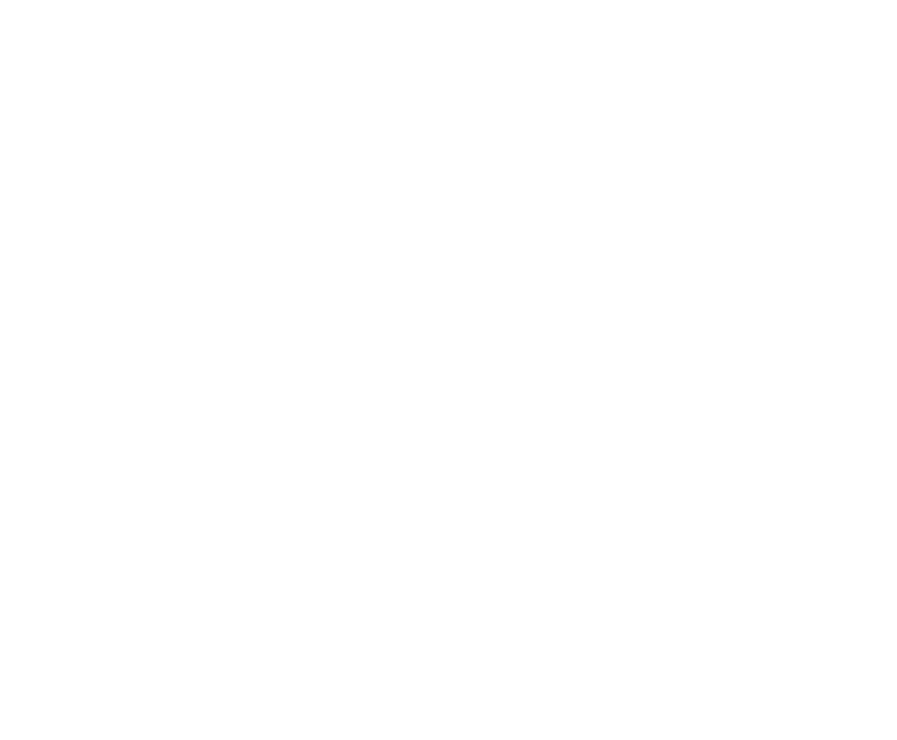
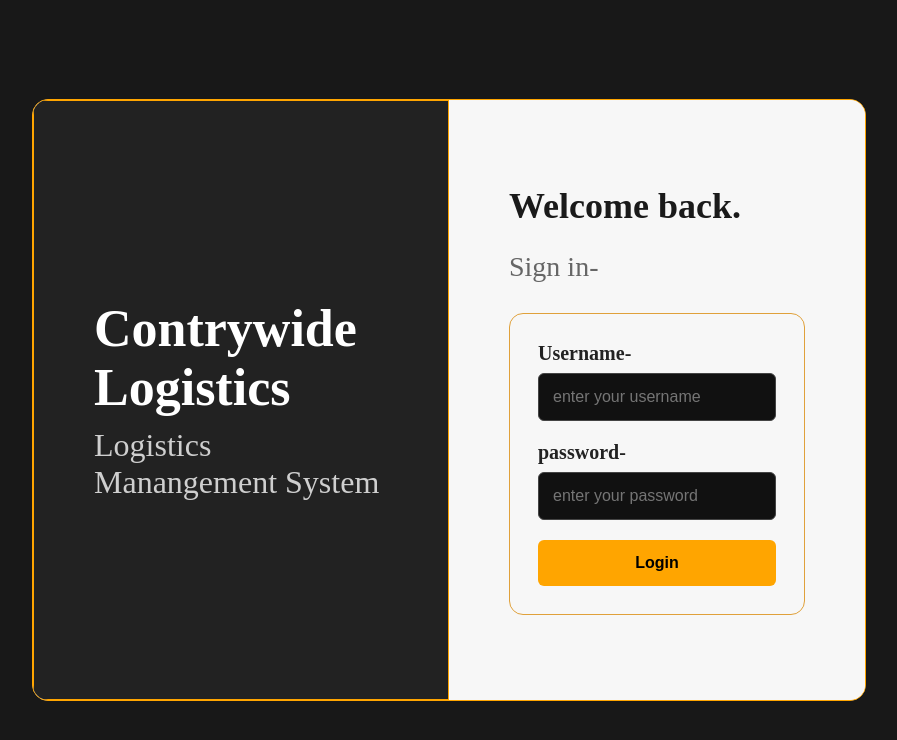
Before and after one commit to Alokkicks/countrywide-logistics, a plain HTML site: page login.html in a window 1280 px wide. Shown: the whole page, without its empty margins (191-1088 px from the left). Drawn offline with Linux system fonts and the light colour scheme.

Commit message:
Add and style login page

```diff
--- a/css/style.css
+++ b/css/style.css
@@ -1036,26 +1036,30 @@
     background-color: white;
     color: black;
 }
-.footer{
+
+.footer {
     background-color: #111;
     color: white;
     padding: 20px 6% 20px;
 }
+
 .footer-main {
     display: grid;
-    grid-template-columns: repeat(4,1fr);
+    grid-template-columns: repeat(4, 1fr);
     justify-content: space-between;
     max-width: 1100px;
     margin: 0 auto;
     padding-bottom: 40px;
-    gap: 60px   ;
+    gap: 60px;
 }
+
 .footer-contact h3,
 .footer-links h3 {
     color: orange;
     font-size: 30px;
     margin-bottom: 15px;
 }
+
 .footer-links a {
     display: block;
     color: #bdbdbd;
@@ -1065,10 +1069,11 @@
     transition: color 0.3s, transform 0.3s;
 }
 
-.footer-links a:hover{
-   color: orange;
-   transform: translateX(5px);
+.footer-links a:hover {
+    color: orange;
+    transform: translateX(5px);
 }
+
 .footer-bottom {
     border-top: 1px solid #444;
     padding-top: 20px;
@@ -1076,6 +1081,7 @@
     color: #888;
     font-size: 14px;
 }
+
 .contact-detail {
     display: flex;
     align-items: center;
@@ -1086,3 +1092,103 @@
     color: orange;
     width: 20px;
 }
+
+.login-section {
+    min-height: 100vh;
+    display: flex;
+    align-items: center;
+    justify-content: center;
+    background-color:  #181818;;
+}
+
+.login-container {
+    width: 65%;
+    border: 1px solid orange;
+    border-radius:16px;
+    min-height: 600px;
+    display: grid;
+    grid-template-columns: 1fr 1fr;
+    max-width: 1000px;
+    background-color: white;
+    overflow: hidden;
+}
+
+.login-brand {
+
+    padding: 60px;
+    background-color: #222222;
+    color: white;
+    display: flex;
+    flex-direction: column;
+    justify-content: center;
+    border: 1px solid orange;
+    border-radius: px;
+}
+
+.login-content {
+
+
+    color: #cfcfcf;
+    padding: 60px;
+    display: flex;
+    flex-direction: column;
+    justify-content: center;
+    background-color: #f7f7f7;
+}
+
+.login-brand h1 {
+    font-size: 52px;
+    margin-bottom: 10px;
+}
+
+.login-brand p {
+    font-size: 32px;
+    color: #cfcfcf;
+}
+.login-content h2 {
+    font-size: 36px;
+    margin-bottom: 8px;
+    color: #1a1a1a;;
+}
+.login-content p {
+    font-size: 28px;
+    color: #666;
+    margin-bottom: 30px;
+    margin-top: 16px;
+}
+.login-form{
+    border: 1px solid #e0a13b;
+    border-radius: 14px;
+    padding: 28px;
+}
+.login-form .form-group {
+    margin-bottom: 20px;
+}
+.login-form label {
+    display: block;
+    font-size: 20px;
+    margin-bottom: 8px;
+    color: #222;
+    font-weight: 600;
+}
+.login-form input {
+    width: 100%;
+    padding: 14px;
+    font-size: 16px;
+    border: 1px solid #444;
+    border-radius: 6px;
+    background-color: #111;
+    color: white;
+    box-sizing: border-box;
+}
+.login-form button {
+    width: 100%;
+    padding: 14px;
+    border: none;
+    border-radius: 6px;
+    background-color: orange;
+    color: black;
+    font-size: 16px;
+    font-weight: bold;
+    cursor: pointer;
+}
--- a/login.html
+++ b/login.html
@@ -0,0 +1,35 @@
+<!DOCTYPE html>
+<html lang="en">
+<head>
+    <meta charset="UTF-8">
+    <meta name="viewport" content="width=device-width, initial-scale=1.0">
+    <title>Login | Countrywide Logistics</title>
+    <link rel="stylesheet" href="css/style.css">
+</head>
+<body>
+    <section class="login-section">
+        <div class="login-container">
+            <div class="login-brand">
+                <h1>Contrywide Logistics</h1>
+                <p>Logistics Manangement System</p>
+            </div>
+            <div class="login-content">
+                <h2>Welcome back.</h2>
+                <p>Sign in-</p>
+
+                <form class="login-form">
+                    <div class="form-group">
+                        <label for="username">Username-</label>
+                        <input type="text" id="username" placeholder="enter your username">
+                    </div>
+                    <div class="form-group">
+                        <label for="password">password-</label>
+                        <input type="password" id="Password" placeholder="enter your password">
+                    </div>
+                    <button type="submit">Login</button>
+                </form>
+            </div>
+        </div>
+    </section>
+</body>
+</html>
```
Also changed, not shown: index.html (+3 -1 lines).
